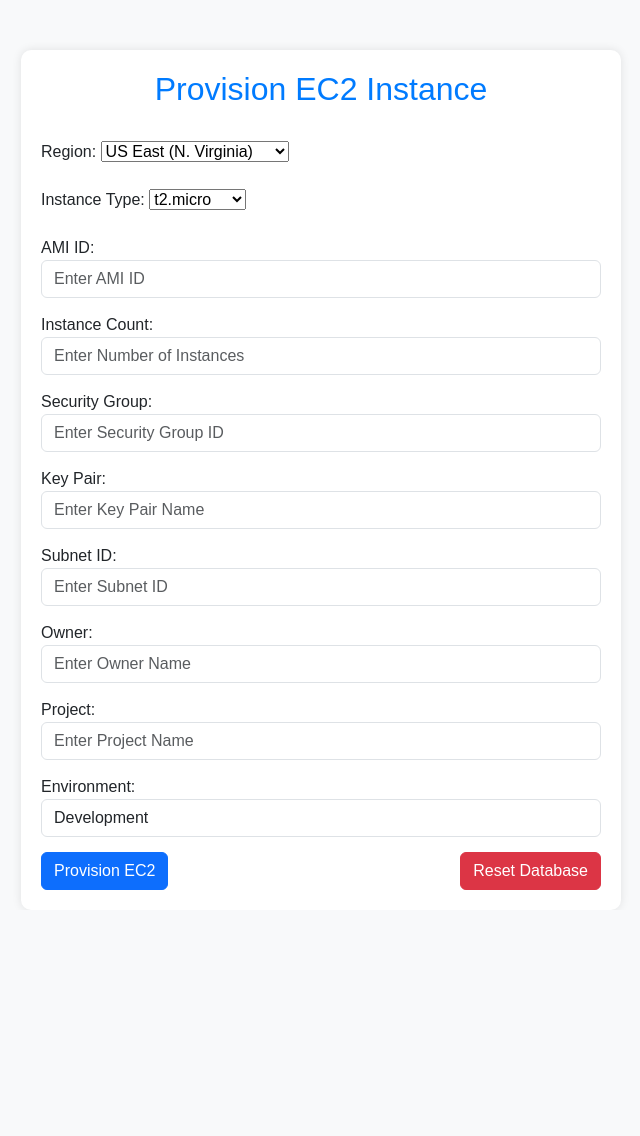
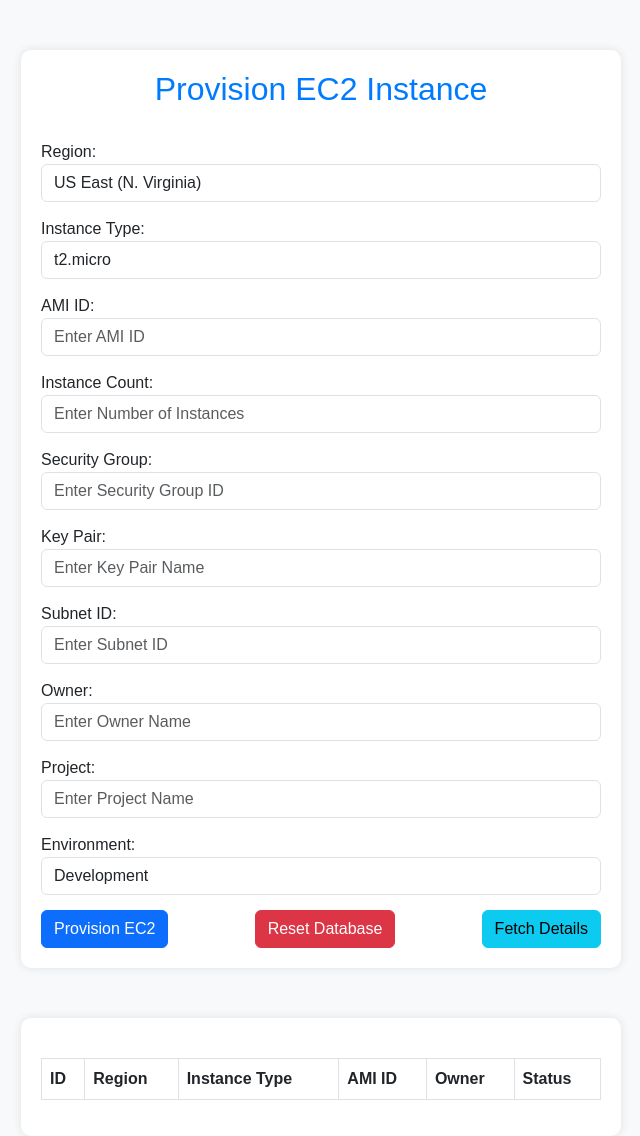
Before and after one commit to oberoi1984/infra-provision-with-catalogue, a Flask app: template project/templates/index.html in a window 1280 px wide. Shown: the whole page, without its empty margins (319-959 px from the left). Before the commit the page ends 890 px from the top, so only its background shows below. Run offline with Flask 3, Linux system fonts and the light colour scheme; the template is opened without the code that fills it, so the values that code supplies are empty.

Commit message:
Updated index.html file to add fetch details button and fetch the infra details

```diff
--- a/project/app.py
+++ b/project/app.py
@@ -16,7 +16,7 @@ db_config = {
 
 @app.route('/')
 def index():
-    # Serve the HTML Form (optional)
+    # Serve the HTML Form
     return send_file('/root/project/templates/index.html')
 
 
--- a/project/templates/index.html
+++ b/project/templates/index.html
@@ -22,12 +22,16 @@
             text-align: center;
             color: #007bff;
         }
-        .form-control {
+        .form-control, select {
             margin-bottom: 15px;
         }
         .btn-container {
             display: flex;
             justify-content: space-between;
+        }
+        #detailsTable {
+            margin-top: 20px;
+            width: 100%;
         }
     </style>
 </head>
@@ -36,25 +40,23 @@
 <div class="container">
     <h2>Provision EC2 Instance</h2>
     <br>
-    <form action="/submit" method="POST">
-
+    <form id="provisionForm">
         <label for="region">Region:</label>
-<select name="REGION" id="region">
+        <select name="REGION" id="region" class="form-control">
             <option value="us-east-1">US East (N. Virginia)</option>
             <option value="us-west-1">US West (N. California)</option>
             <option value="ap-south-1">Asia Pacific (Mumbai)</option>
             <option value="eu-central-1">EU (Frankfurt)</option>
         </select>
-<br><br>
 
         <label>Instance Type:</label>
-<select name="INSTANCE_TYPE" id="Instance">
+        <select name="INSTANCE_TYPE" id="Instance" class="form-control">
             <option value="t2.micro">t2.micro</option>
             <option value="t2.small">t2.small</option>
             <option value="t2.medium">t2.medium</option>
             <option value="t2.large">t2.large</option>
         </select>
-<br><br>
+
         <label>AMI ID:</label>
         <input type="text" name="AMI_ID" class="form-control" placeholder="Enter AMI ID" required>
 
@@ -86,9 +88,28 @@
         <div class="btn-container">
             <button type="submit" class="btn btn-primary">Provision EC2</button>
             <button type="button" onclick="resetDatabase()" class="btn btn-danger">Reset Database</button>
+            <button type="button" onclick="fetchDetails()" class="btn btn-info">Fetch Details</button>
+        </div>
+    </form>
 </div>
 
-    </form>
+<!-- Table to display fetched details -->
+<div class="container">
+    <table id="detailsTable" class="table table-bordered">
+        <thead>
+            <tr>
+                <th>ID</th>
+                <th>Region</th>
+                <th>Instance Type</th>
+                <th>AMI ID</th>
+                <th>Owner</th>
+                <th>Status</th>
+            </tr>
+        </thead>
+        <tbody>
+            <!-- Data will be inserted here -->
+        </tbody>
+    </table>
 </div>
 
 <script>
@@ -100,5 +121,44 @@
     }
 </script>
 
+<script>
+    function fetchDetails() {
+        fetch('/fetch-requests', { method: 'GET' })
+            .then(response => response.json())
+            .then(data => {
+                console.log("Fetched Data:", data);  // ✅ Debugging Step
+
+                let tableBody = document.querySelector("#detailsTable tbody");
+
+                // ✅ Check if tableBody exists
+                if (!tableBody) {
+                    console.error("Error: Table body not found! Make sure <table id='detailsTable'> exists in the HTML.");
+                    return;
+                }
+
+                tableBody.innerHTML = ""; // Clear previous data
+
+                if (data.length === 0) {
+                    tableBody.innerHTML = "<tr><td colspan='6'>No records found.</td></tr>";
+                    return;
+                }
+
+                // ✅ Ensure all JSON fields are mapped correctly
+                data.forEach(request => {
+                    let row = `<tr>
+                        <td>${request.id}</td>
+                        <td>${request.region}</td>
+                        <td>${request.instance_type || 'N/A'}</td>
+                        <td>${request.ami_id}</td>
+                        <td>${request.owner}</td>
+                        <td>${request.status || 'Pending'}</td>
+                    </tr>`;
+                    tableBody.innerHTML += row;
+                });
+            })
+            .catch(error => console.error('Error fetching details:', error));
+    }
+</script>
+
 </body>
 </html>
```
Lines whose indentation alone changed are shown as unchanged.
